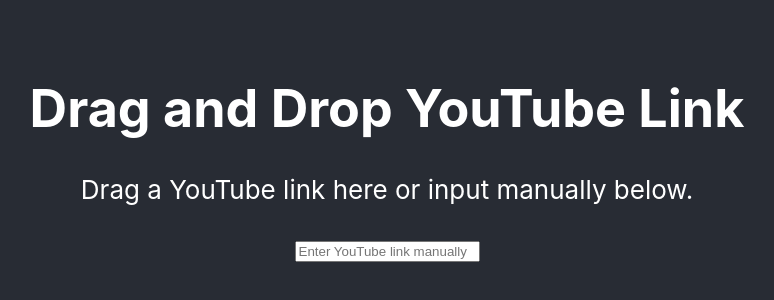
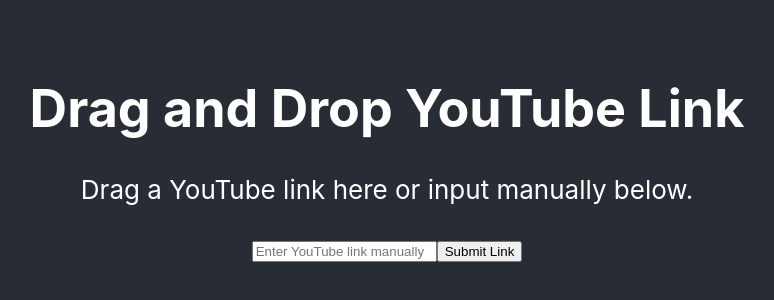
Before and after one commit to JuicyVo/langarahack2024, a React (Create React App) app in the folder hackathon2024/: page / in a window 1280 px wide. Shown: the part 248-548 px from the top of the page, without its empty margins (253-1027 px from the left). Built offline with nearby package versions, Linux system fonts and the light colour scheme.

Commit message:
Front-end FastAPI submit link fetch request code created

```diff
--- a/hackathon2024/src/components/DragAndDrop.js
+++ b/hackathon2024/src/components/DragAndDrop.js
@@ -28,6 +28,22 @@
     setYoutubeLink(e.target.value);
   };
 
+  const handleSubmit = async (e) => {
+    e.preventDefault();
+
+    // Send YouTube link to FastAPI backend
+    const response = await fetch("http://127.0.0.1:8000/submit-link/", {
+      method: "POST",
+      headers: {
+        "Content-Type": "application/json",
+      },
+      body: JSON.stringify({ link: youtubeLink }),
+    });
+
+    const data = await response.json();
+    console.log("Response from backend:", data);
+  };
+
   return (
     <div className="flex flex-col items-center p-6 bg-gray-100 min-h-screen">
       <h1 className="text-2xl font-bold mb-6">Drag and Drop YouTube Link</h1>
@@ -53,6 +69,12 @@
         onChange={handleInputChange}
         className="w-80 p-2 border border-gray-300 rounded-md text-gray-700 placeholder-gray-400"
       />
+      <button
+        onClick={handleSubmit}
+        className="bg-blue-500 text-white p-2 rounded-md"
+      >
+        Submit Link
+      </button>
     </div>
   );
 };
```
